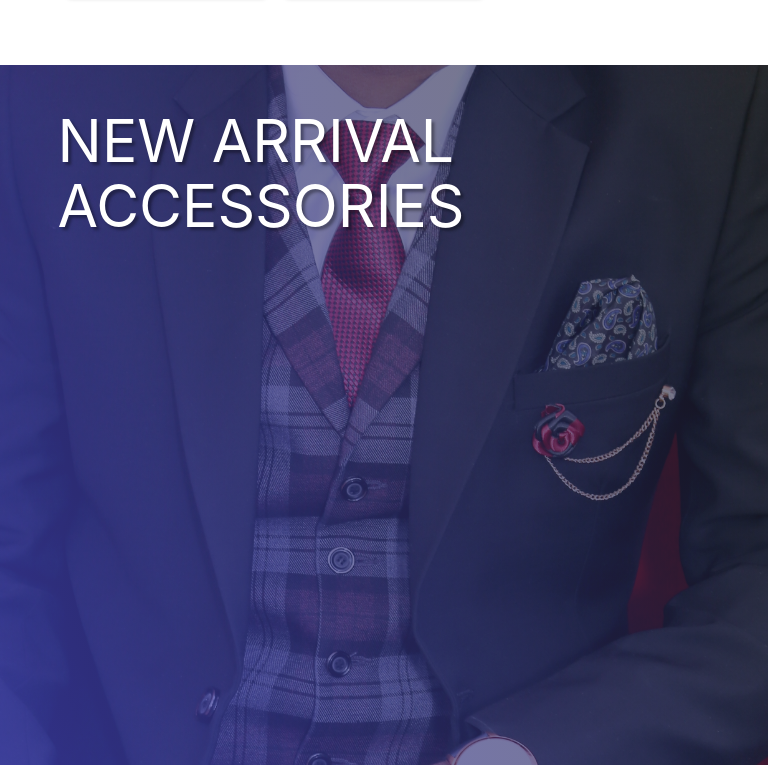
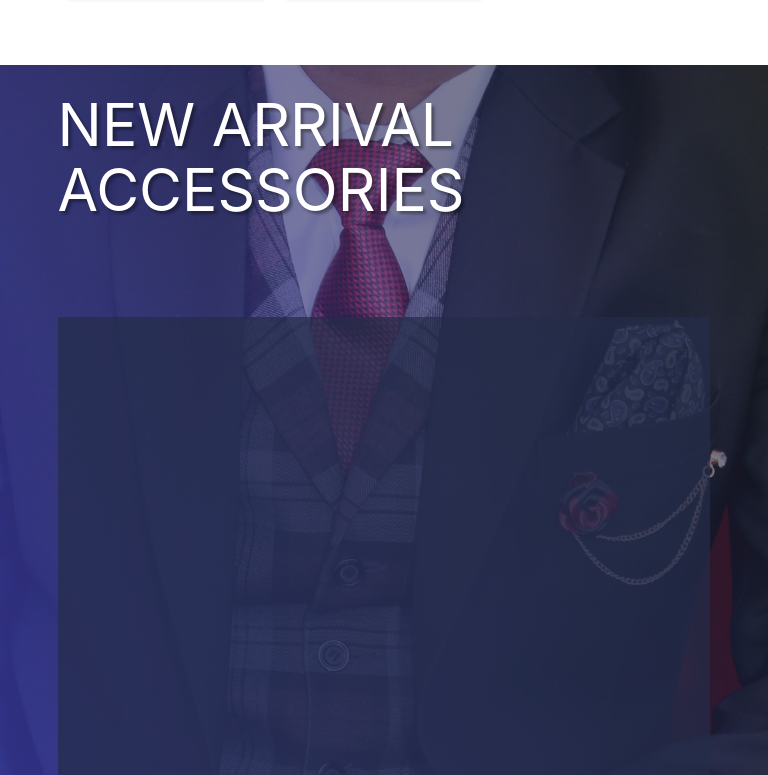
Before and after one commit to jmathtech/Zeus-Suits-Online-Shop, a React (Create React App) app: page / in a window 768 px wide. Shown: the part 1388-2163 px from the top of the page. Built offline with nearby package versions, Linux system fonts and the light colour scheme.

Commit message:
added a transparent background for cards between the services and new arrivals

```diff
--- a/src/App.css
+++ b/src/App.css
@@ -1,12 +1,12 @@
 :root {
   --yellow: #f5c32c;
   --lime: #e0f5b9fa;
+  --bluegrey: rgb(60, 88, 145);
   --red: #ff3300;
   --black: #242d49;
   --gray: #788097;
   --white: #ffffff;
   --blueCard: #ddf8fe;
-  --purple: rgba(255, 108, 108, 0.404);
   --boxShadow: 0px 19px 60px rgb(0 0 0 / 8%);
   --orangeCard: rgba(252, 166, 31, 0.45);
   --redCard: rgba(255, 66, 66, 0.534);
--- a/src/Components/Footer/Footer.jsx
+++ b/src/Components/Footer/Footer.jsx
@@ -6,7 +6,7 @@ import "./Footer.css";
 const Footer = () => {
   return (
     <>
-      <footer class="page-footer blue-grey darken-4">
+      <footer class="page-footer blue-grey darken-1">
 
           <div class="container">
             <div class="row">
@@ -29,7 +29,7 @@ const Footer = () => {
             </div>
           </div>
 
-          <div class="footer-copyright blue-grey darken-3">
+          <div class="footer-copyright blue-grey darken-2">
             <div class="container">
             Copyright &copy; 2022 ZEUS Men's Clothing, Corp. All Rights Reserved.
             <a class="grey-text text-lighten-4 right" href="#!">Legal</a>
--- a/src/Components/Navbar/Navbar.jsx
+++ b/src/Components/Navbar/Navbar.jsx
@@ -8,7 +8,7 @@ class Navbar extends Component {
     return (
       <>
         <nav>
-          <div className="nav-wrapper blue-grey darken-4">
+          <div className="nav-wrapper blue-grey darken-1">
             <Link to="#" data-target="sidebar" class="sidenav-trigger">
               <Hamburger direction="right" size={21} />
             </Link>
--- a/src/Components/NewArrivals/NewArrivals.css
+++ b/src/Components/NewArrivals/NewArrivals.css
@@ -1,3 +1,12 @@
+.box-header {
+  opacity: 0.7;
+  filter: alpha(opacity=50);
+  background-color: var(--black);
+  background-attachment: fixed;
+  display: flex;
+  height: 35rem !important;
+}
+
 .midtier {
     background-image: linear-gradient(
         70deg,
@@ -10,7 +19,7 @@
     background-size: cover;
     background-attachment: fixed;
     opacity: var(--mainOpacity);
-    height: 50em !important;
+    height: 60em !important;
     display: flex;
   }
 
@@ -21,6 +30,7 @@
     left: 50%;
     transform: translate(-50%, -50%);
     text-shadow: 3px 3px 3px rgba(0, 0, 0, 0.356);
+    padding-bottom: 60px;
   }
 
   @media screen and (min-width: 480px) and (max-width: 1024px) {
@@ -37,4 +47,13 @@
       color: var(--white);
 
     }
+
+    .box-header {
+      opacity: 0.7;
+      filter: alpha(opacity=50);
+      background-color: var(--black);
+      background-attachment: fixed;
+      display: flex;
+      height: 35rem !important;
+    }
 }
--- a/src/Components/NewArrivals/NewArrivals.jsx
+++ b/src/Components/NewArrivals/NewArrivals.jsx
@@ -6,8 +6,10 @@ const NewArrivals = () => {
     <div class="midtier">
         <div class="container">
           <h1 class="text-center">NEW ARRIVAL ACCESSORIES</h1>
-          {/* Finish this part */}
+          <div class="box-header">
 
+
+          </div>
 
         </div>
       </div>
--- a/src/Components/Services/Services.css
+++ b/src/Components/Services/Services.css
@@ -1,3 +1,12 @@
+.box-bottomfeed {
+  opacity: 0.7;
+  filter: alpha(opacity=50);
+  background-color: var(--black);
+  background-attachment: fixed;
+  display: flex;
+  height: 35rem !important;
+}
+
 .bottomfeed {
   background-image: linear-gradient(
       70deg,
@@ -10,7 +19,7 @@
   background-size: cover;
   background-attachment: fixed;
   opacity: var(--mainOpacity);
-    height: 50em !important;
+  height: 60em !important;
   display: flex;
 }
 
@@ -23,11 +32,17 @@
   text-shadow: 3px 3px 3px rgba(0, 0, 0, 0.356);
 }
 
-
 @media screen and (min-width: 460px) and (max-width: 1024px) {
-
   .text-center {
     color: var(--white);
+  }
 
+  .box-bottomfeed {
+    opacity: 0.7;
+    filter: alpha(opacity=50);
+    background-color: var(--black);
+    background-attachment: fixed;
+    display: flex;
+    height: 35rem !important;
   }
 }
--- a/src/Components/Services/Services.jsx
+++ b/src/Components/Services/Services.jsx
@@ -6,6 +6,9 @@ const Services = () => {
     <div class="bottomfeed">
       <div class="container">
         <h1 class="text-center">CUSTOM TAILOR SERVICE</h1>
+        <div class="box-bottomfeed">
+
+        </div>
       </div>
     </div>
   );
```
Also changed, not shown: public/robots.txt (deleted), 1 other file (tests, documents, lock files or other folders). Lines whose indentation alone changed are shown as unchanged.
